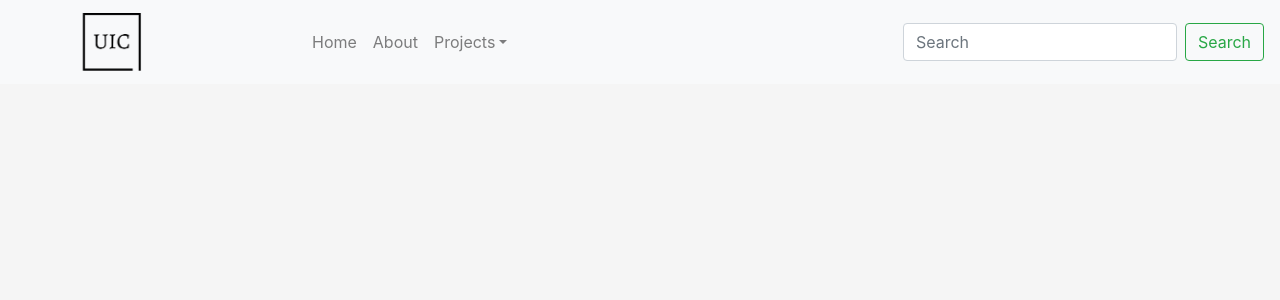
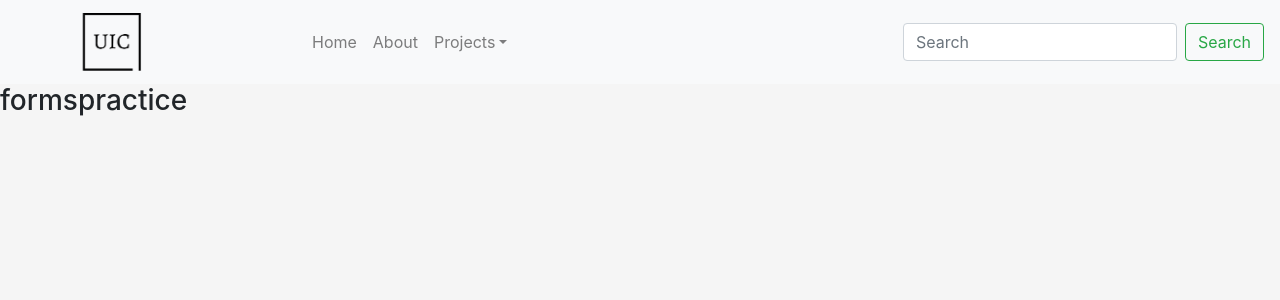
Before and after one commit to Fredrik93/react_tutorial, a React (Create React App) app: page /formspractice in a window 1280 px wide. Shown: the top 300 px of the page. Built offline with nearby package versions, Linux system fonts and the light colour scheme.

Commit message:
add formspractice

```diff
--- a/src/Components/Forms.js
+++ b/src/Components/Forms.js
@@ -1,5 +1,5 @@
 import React from 'react'
-
+import { Link } from 'react-router-dom'
 class Forms extends React.Component {
     constructor() {
         super()
@@ -46,6 +46,19 @@ class Forms extends React.Component {
     //     })
     // }
     render() {
+        const stylingBtn = {
+            backgroundColor: "#4CAF50",
+            border: "none",
+            color: "white",
+            padding: "15px 32px",
+            textAlign: "center",
+            textDecoration: "none",
+            display: "inline-block",
+            fontSize: "16px",
+            marginTop: "5vh",
+            borderRadius: "5px"
+
+        }
         const styling = {
             paddingTop: "20vh",
             textAlign: "center",
@@ -124,6 +137,7 @@ class Forms extends React.Component {
                     <h3>Your favourite color is {this.state.favColor}</h3>
                     <button>Submit</button>
                 </form>
+                <Link to="/formspractice" style={stylingBtn}>View test project </Link>
             </div>)
     }
 }
--- /dev/null
+++ b/src/Components/FormsPractice.js
@@ -0,0 +1,9 @@
+import React from 'react'
+
+class FormsPractice extends React.Component {
+    render() {
+        return (
+            <h3>formspractice</h3>
+        )
+    }
+} export default FormsPractice
--- a/src/Routing.js
+++ b/src/Routing.js
@@ -16,6 +16,7 @@ import Counter from "./Components/Counter";
 import ApiData from "./Components/ApiData";
 import Conditional from "./Components/ConditionalRendering/Conditional";
 import Forms from "./Components/Forms";
+import FormsPractice from "./Components/FormsPractice";
 
 function Routing() {
     return (
@@ -42,6 +43,7 @@ function Routing() {
                                 <Route path="/apis" component={ApiData} />
                                 <Route path="/conditional" component={Conditional} />
                                 <Route path="/form" component={Forms} />
+                                <Route path="/formspractice" component={FormsPractice} />
                             </div>
                         </div>
                     </>
```
